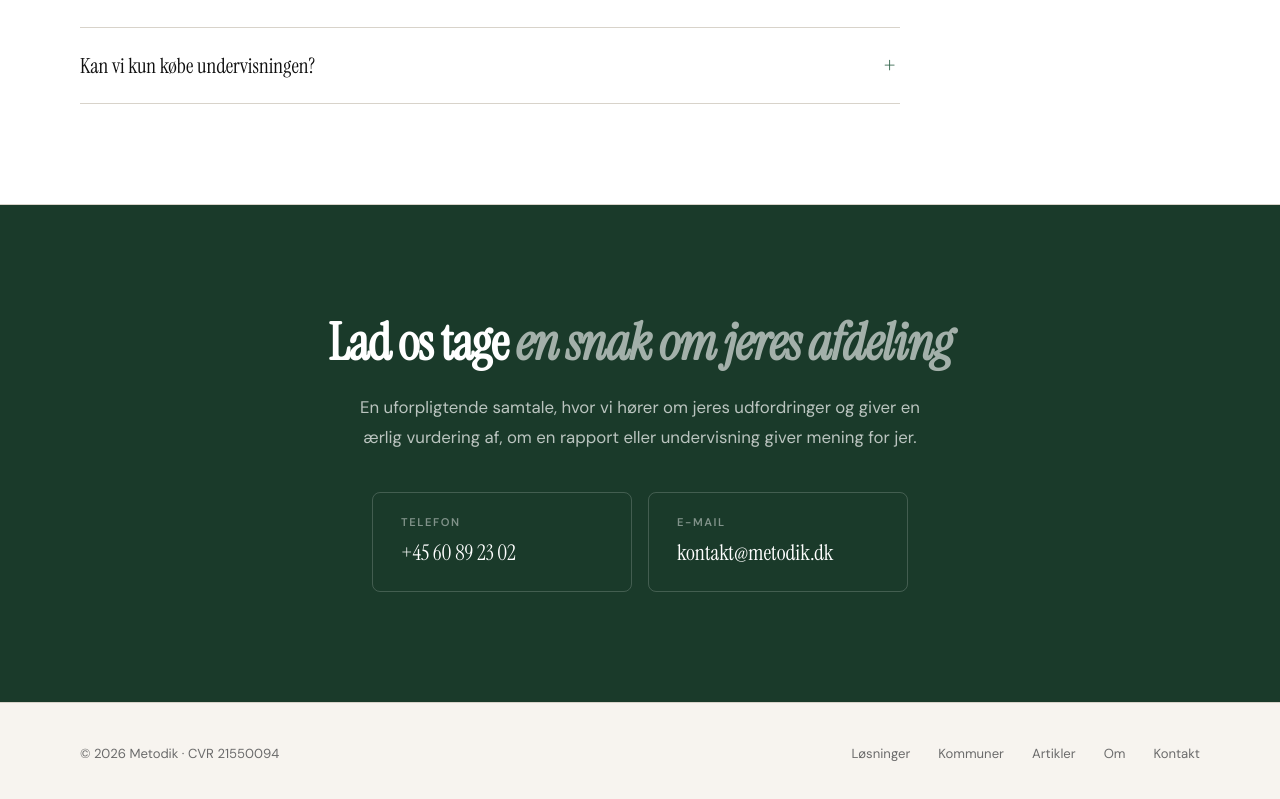
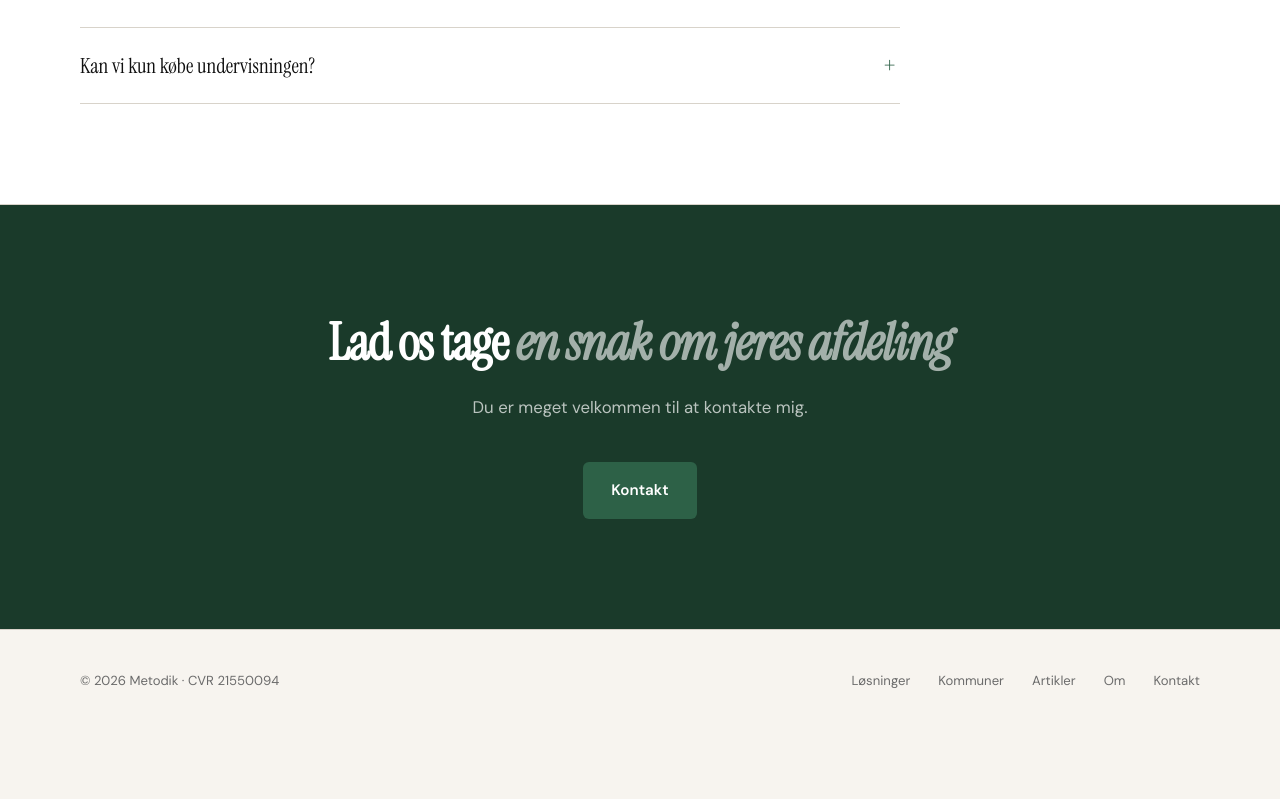
Before and after one commit to JonasMandahlPedersen/metodikweb, a plain HTML site: page virksomheder.html in a window 1280 px wide. Shown: the part 6329-7128 px from the top of the page. After the commit the page ends 7061 px from the top, so only its background shows below. Drawn offline with Linux system fonts and the light colour scheme.

Commit message:
Simplificer bund-CTA på kommuner.html og virksomheder.html
Samme ændring som resten af sitet: erstatter telefon/e-mail-kortene
med én "Kontakt"-knap til /kontakt.html og teksten "Du er meget
velkommen til at kontakte mig."

Co-Authored-By: Claude Sonnet 5 <noreply@anthropic.com>

```diff
--- a/virksomheder.html
+++ b/virksomheder.html
@@ -498,17 +498,8 @@ height="0" width="0" style="display:none;visibility:hidden"></iframe></noscript>
 <!-- ================= CTA ================= -->
 <section class="k-cta" id="kontakt">
   <h2>Lad os tage <em>en snak om jeres afdeling</em></h2>
-  <p>En uforpligtende samtale, hvor vi hører om jeres udfordringer og giver en ærlig vurdering af, om en rapport eller undervisning giver mening for jer.</p>
-  <div class="k-cta-methods">
-    <a href="tel:+4560892302">
-      <small>Telefon</small>
-      <strong>+45 60 89 23 02</strong>
-    </a>
-    <a href="mailto:kontakt@metodik.dk?subject=Henvendelse%20fra%20virksomhed">
-      <small>E-mail</small>
-      <strong>kontakt@metodik.dk</strong>
-    </a>
-  </div>
+  <p>Du er meget velkommen til at kontakte mig.</p>
+  <a href="/kontakt.html" class="k-btn k-btn-primary">Kontakt</a>
 </section>
 
 <footer>
```
Also changed, not shown: kommuner.html (+2 -11 lines).
